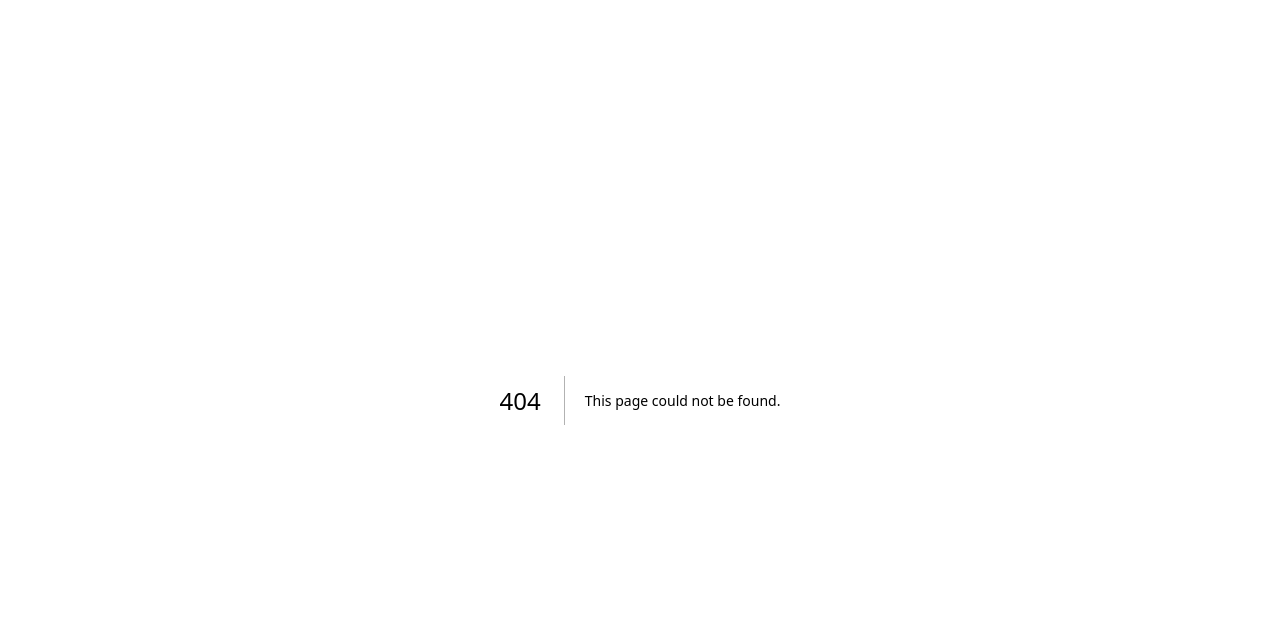
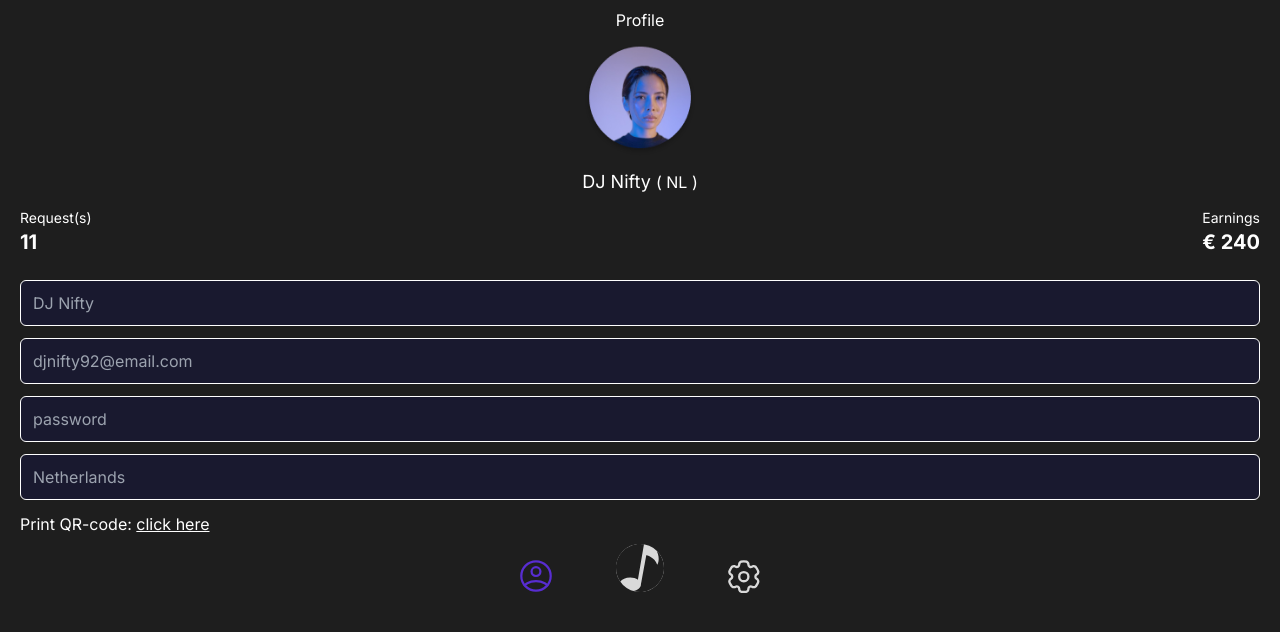
Before and after one commit to snapptech/snapp_dj_ui, a Next.js app: page /dj/profile in a window 1280 px wide. Before the commit this address had no page. Shown: the top 632 px of the page. Built offline with nearby package versions, Linux system fonts and the light colour scheme.

Commit message:
profile page

```diff
--- a/src/lib/components/Button.tsx
+++ b/src/lib/components/Button.tsx
@@ -13,7 +13,7 @@ const Button = ({ type, value, onClick, color, fullWidth }: IButton) => {
   return (
     <button
       className={classNames(
-        "font-inter text-base font-bold leading-relaxed tracking-tight rounded-lg px-4 py-4",
+        "text-base font-bold leading-relaxed tracking-tight rounded-lg px-4 py-4",
         {
           "bg-primary text-white": color === "primary",
           "border border-white": color === "secondary",
--- a/src/pages/_app.tsx
+++ b/src/pages/_app.tsx
@@ -1,6 +1,13 @@
 import "@/styles/globals.css";
 import type { AppProps } from "next/app";
+import { Inter } from "next/font/google";
+
+const inter = Inter({ subsets: ["latin"] });
 
 export default function App({ Component, pageProps }: AppProps) {
-  return <Component {...pageProps} />;
+  return (
+    <div className={inter.className}>
+      <Component {...pageProps} />
+    </div>
+  );
 }
--- /dev/null
+++ b/src/pages/dj/profile.tsx
@@ -0,0 +1,67 @@
+import { Avatar } from "@/lib/components/Avatar";
+import { IconTabs } from "@/lib/components/IconTabs";
+import { Input } from "@/lib/components/Input";
+import { useForm } from "react-hook-form";
+
+const Info = ({ leftTitle, leftValue, rightTitle, rightValue }: any) => (
+  <div className="flex justify-between">
+    <div>
+      <p className="text-sm">{leftTitle}</p>
+      <p className="text-xl font-bold">{leftValue}</p>
+    </div>
+    <div className="text-right">
+      <p className="text-sm">{rightTitle}</p>
+      <p className="text-xl font-bold">{rightValue}</p>
+    </div>
+  </div>
+);
+
+const ProfileForm = () => {
+  const { register } = useForm();
+  return (
+    <form>
+      <div className="flex flex-col justify-between gap-3 pt-3">
+        <Input register={register("name")} placeholder="DJ Nifty" />
+        <Input register={register("email")} placeholder="djnifty92@email.com" />
+        <Input register={register("password")} placeholder="password" />
+        <Input register={register("country")} placeholder="Netherlands" />
+      </div>
+    </form>
+  );
+};
+
+const Profile = () => {
+  return (
+    <div className="px-5 py-2">
+      <div>
+        <div className="text-center">
+          <p>Profile</p>
+          <div className="flex justify-center py-3">
+            <Avatar image="/images/profile_pic.png" />
+          </div>
+          <p className="text-lg text-bold">
+            DJ Nifty <span className="text-base">( NL )</span>
+          </p>
+        </div>
+        <div className="py-3">
+          <Info
+            leftTitle="Request(s)"
+            leftValue="11"
+            rightTitle="Earnings"
+            rightValue="€ 240"
+          />
+        </div>
+        <ProfileForm />
+        <p className="text-bold pt-3">
+          Print QR-code:{" "}
+          <a href="#" className="underline">
+            click here
+          </a>
+        </p>
+      </div>
+      <IconTabs selectedTab="profile" />
+    </div>
+  );
+};
+
+export default Profile;
--- a/src/pages/dj/requests/index.tsx
+++ b/src/pages/dj/requests.tsx
@@ -21,7 +21,7 @@ const NewRequest = () => (
       leftTitle="Song"
       leftValue="Titanium"
       rightTitle="Tip"
-      rightValue="$10,00"
+      rightValue="€10,00"
     />
     <Info
       leftTitle="Artist"
@@ -65,7 +65,7 @@ const AcceptedRequest = ({
     </div>
     <div>
       <p className="text-xs ">Countdown</p>
-      <p className={`text ${shouldWarn && "text-error"}`}>{countdown}</p>
+      <p className={`text €{shouldWarn && "text-error"}`}>{countdown}</p>
     </div>
     <div>
       <Button
@@ -87,14 +87,14 @@ const Requests = () => {
       <hr className="pb-3" />
       <AcceptedRequest
         song="Titanium"
-        tip="$08,00"
+        tip="€08,00"
         countdown="24:59"
         shouldWarn
       />
-      <AcceptedRequest song="Titanium" tip="$32,00" countdown="24:59" />
-      <AcceptedRequest song="Titanium" tip="$08,00" countdown="24:59" />
-      <AcceptedRequest song="Titanium" tip="$08,00" countdown="24:59" />
-      <AcceptedRequest song="Titanium" tip="$08,00" countdown="24:59" />
+      <AcceptedRequest song="Titanium" tip="€32,00" countdown="24:59" />
+      <AcceptedRequest song="Titanium" tip="€08,00" countdown="24:59" />
+      <AcceptedRequest song="Titanium" tip="€08,00" countdown="24:59" />
+      <AcceptedRequest song="Titanium" tip="€08,00" countdown="24:59" />
       <IconTabs selectedTab="home" />
     </div>
   );
```
Also changed, not shown: public/images/profile_pic.png (added).
